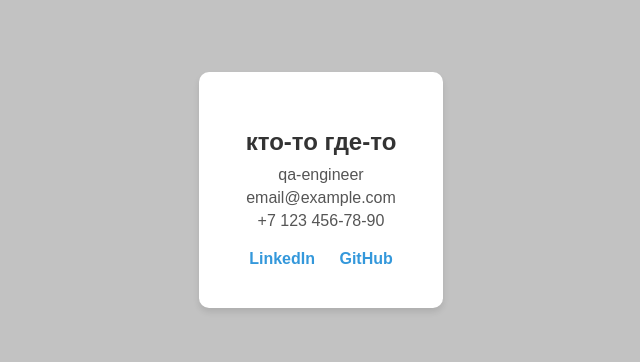
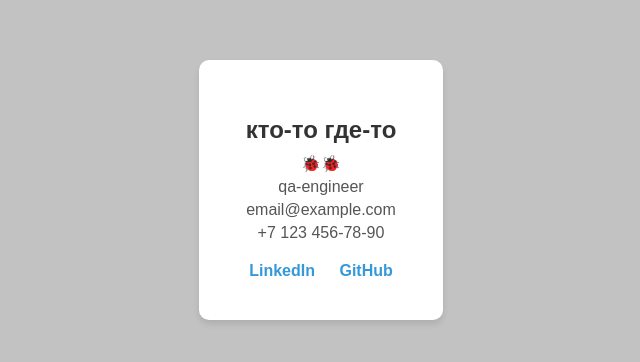
Before and after one commit to psuriit/cv, a plain HTML site: page index.html in a window 1280 px wide. Shown: the part 210-572 px from the top of the page, without its empty margins (319-959 px from the left). Drawn offline with Linux system fonts and the light colour scheme.

Commit message:
добавлены жуки

```diff
--- a/index.html
+++ b/index.html
@@ -11,6 +11,7 @@
 <body>
     <div class="card">
         <h1>кто-то где-то</h1>
+        <p>🐞🐞</p>
         <p>qa-engineer</p>
         <p>email@example.com</p>
         <p>+7 123 456-78-90</p>
```
